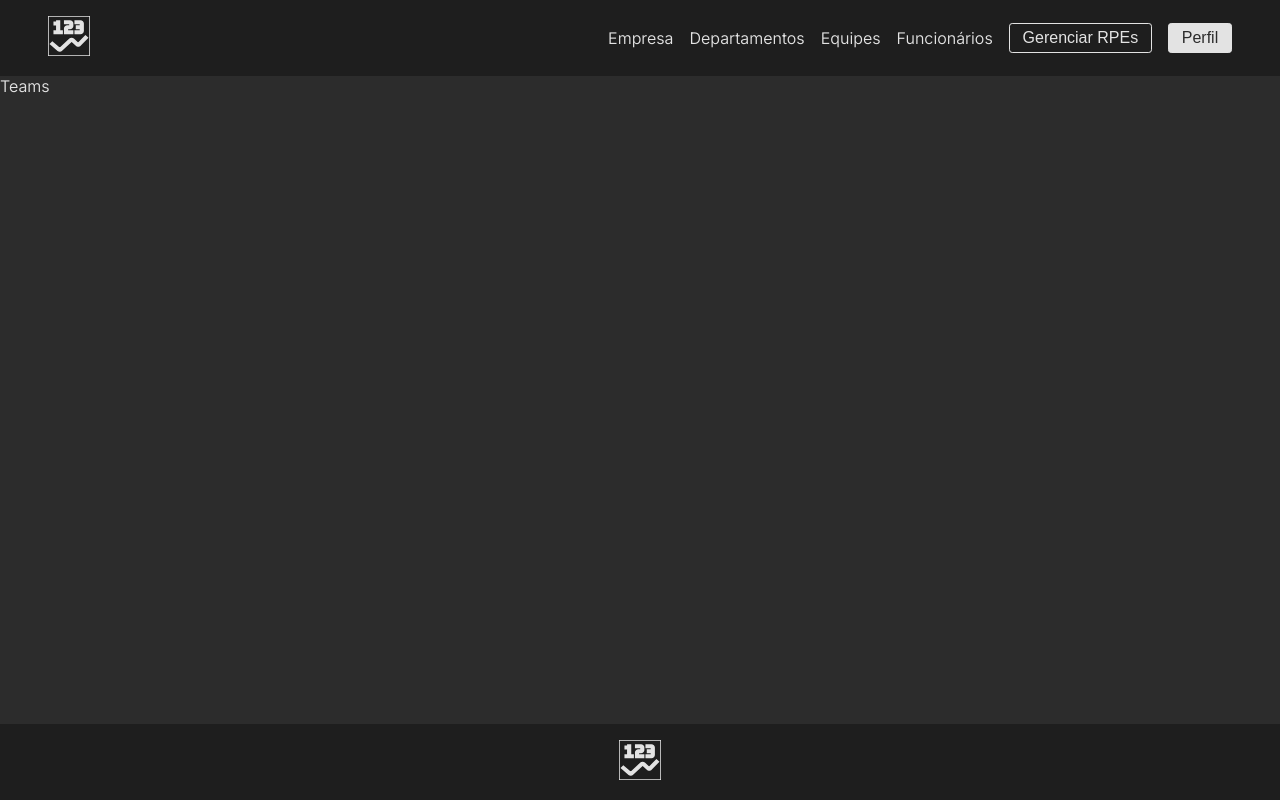
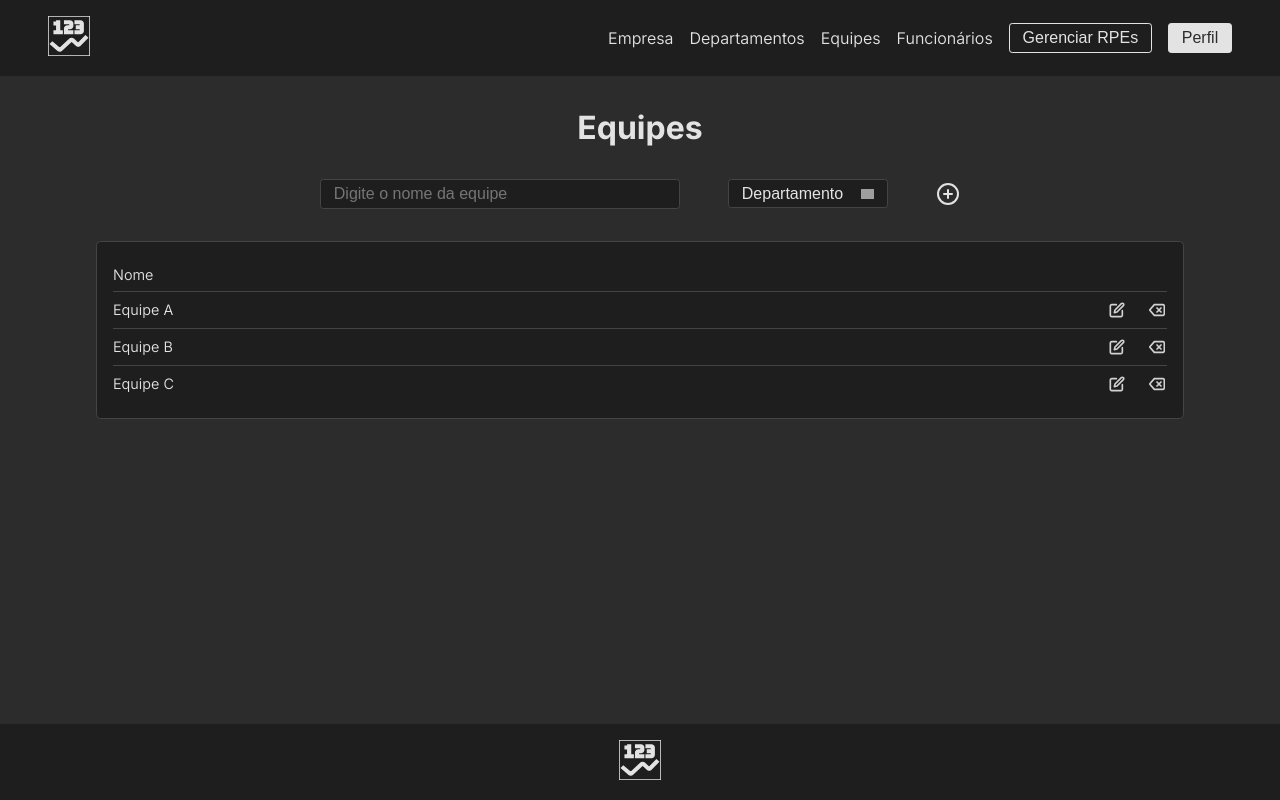
Before and after one commit to fabiogiugni/projeto1, a React (Create React App) app in the folder frontend/: page /teams in a window 1280 px wide. Built offline with nearby package versions, Linux system fonts and the light colour scheme; grey boxes are pictures that could not be loaded.

Commit message:
feat: add Teams page

```diff
--- a/frontend/src/components/CommonPageTable/CommonPageTable.js
+++ b/frontend/src/components/CommonPageTable/CommonPageTable.js
@@ -18,6 +18,7 @@ export default function CommonPageTable({
 
         {data.map((lineData) => (
           <TableRow
+            key={data.name}
             data={lineData}
             hasEditFunction={hasEditFunction}
             hasDeleteFunction={hasDeleteFunction}
--- a/frontend/src/pages/employees/Employees.js
+++ b/frontend/src/pages/employees/Employees.js
@@ -20,7 +20,7 @@ export default function Employees() {
 
   return (
     <div className={styles.container} style={{ width: "100vw" }}>
-      <h1>Employees</h1>
+      <h1>Funcionários</h1>
 
       <div className={styles.inputContainer}>
         <Input
--- a/frontend/src/pages/teams/Teams.js
+++ b/frontend/src/pages/teams/Teams.js
@@ -1,8 +1,50 @@
+import { useState } from "react";
+import { CommonPageTable, Input, Select } from "../../components";
+import styles from "./Teams.module.css";
+import plusCircle from "../../assets/Plus-circle.svg";
+
+import { teams, departments } from "../../assets/testValues";
 
 export default function Teams() {
+  const [selectedDepartment, setSelectedDepartment] = useState("");
+  const [searchedTeam, setSearchedTeam] = useState("");
+
+  const departmentOptions = departments.map((department) => ({
+    label: department.name,
+    value: department.id,
+  }));
+
+  console.log(searchedTeam);
+  /* espaço destinado a chamar a função do backend */
+  let dataToShowOnTable = teams;
+
   return (
-    <div>
-        Teams
+    <div className={styles.container} style={{ width: "100vw" }}>
+      <h1>Equipes</h1>
+
+      <div className={styles.inputContainer}>
+        <Input
+          onInputChange={setSearchedTeam}
+          placeHolder={"Digite o nome da equipe"}
+        />
+
+        <Select
+          title="Departamento"
+          options={departmentOptions}
+          onChange={setSelectedDepartment}
+        />
+
+        <button className={styles.iconButton}>
+          <img src={plusCircle} alt="Plus Circle" />
+        </button>
+      </div>
+
+      <CommonPageTable
+        data={dataToShowOnTable}
+        type={"teams"}
+        hasEditFunction={true}
+        hasDeleteFunction={true}
+      />
     </div>
   );
 }
--- a/frontend/src/pages/teams/Teams.module.css
+++ b/frontend/src/pages/teams/Teams.module.css
@@ -0,0 +1,30 @@
+.container {
+  padding-top: 2rem;
+
+  display: flex;
+  flex-direction: column;
+  gap: 2rem;
+  align-items: center;
+}
+.inputContainer {
+  display: flex;
+  flex-direction: row;
+  justify-content: center;
+  gap: 3rem;
+
+  width: 50vw;
+}
+
+.iconButton {
+  all: unset;
+  cursor: pointer;
+  display: flex;
+  align-items: center;
+  justify-content: center;
+  transition: transform 0.2s ease, opacity 0.2s ease;
+}
+
+.iconButton:hover {
+  transform: scale(1.1);
+  opacity: 0.8;
+}
```
